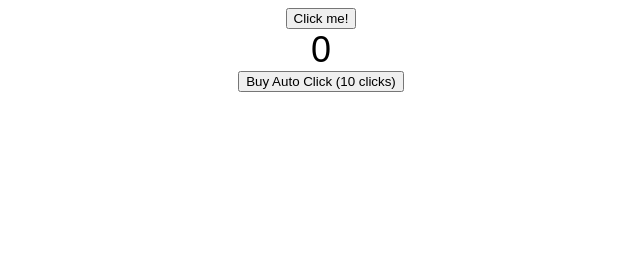
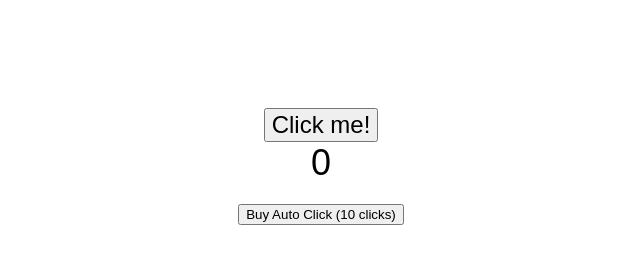
Before and after one commit to Liquefy7822/clicker.github.io, a plain HTML site: page index.html in a window 1280 px wide. Shown: the whole page, without its empty margins (319-959 px from the left). Drawn offline with Linux system fonts and the light colour scheme.

Commit message:
Update styles.css

```diff
--- a/styles.css
+++ b/styles.css
@@ -3,7 +3,7 @@ body {
     text-align: center;
 }
 
-#clickArea {
+#clickButton {
     margin-top: 100px;
     cursor: pointer;
     font-size: 24px;
@@ -12,3 +12,7 @@ body {
 #counter {
     font-size: 36px;
 }
+
+#autoClickButton {
+    margin-top: 20px;
+}
```
